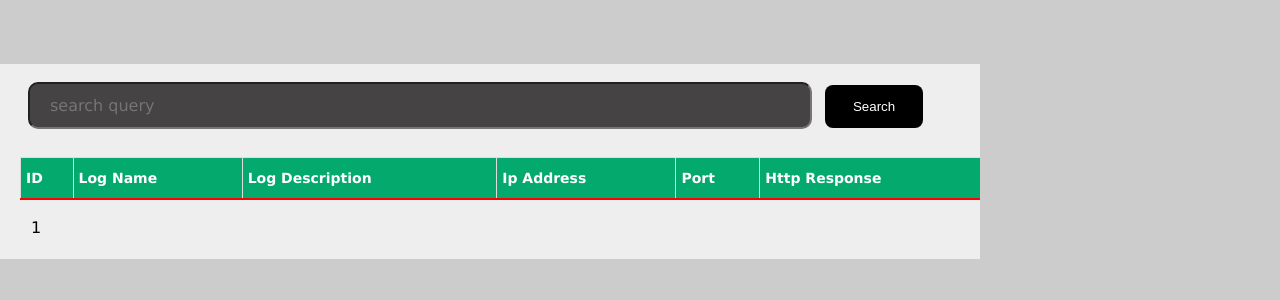
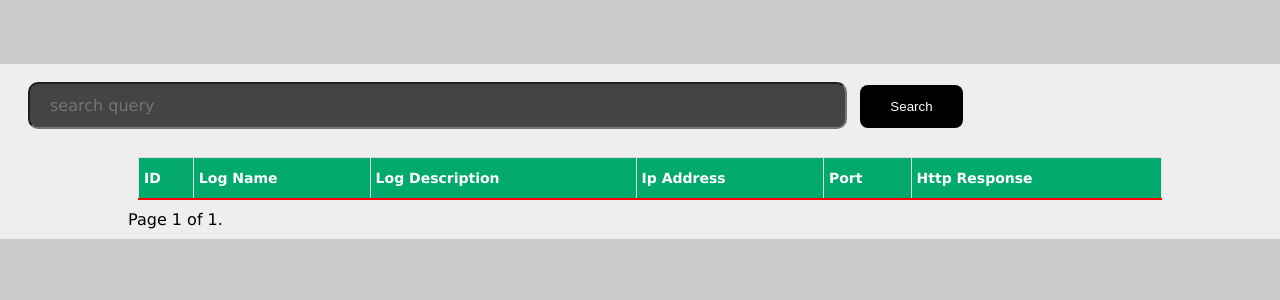
Before and after one commit to jamowcade/fulltestserach_django, a Django app: page / in a window 1280 px wide. Shown: the top 300 px of the page. Run offline with Django 4.2, Linux system fonts and the light colour scheme; data that the repository does not hold is empty.

Commit message:
updated pagination

```diff
--- a/myapp/static/style.css
+++ b/myapp/static/style.css
@@ -9,7 +9,7 @@
 
 .main{
 
-    width: 980px;
+    width: 100%;
     background-color: #eee;
     /* border: 3px solid rgb(31, 31, 88); */
     overflow: hidden;
@@ -23,7 +23,7 @@
    margin-top: 10px;
    margin-left: 20px;
    margin-right: 20px;
-   width: 100%;
+   width: 80%;
 
 
 
@@ -62,7 +62,7 @@
 }
 
 .table-div{
-    width: 100%;
+    width: 80%;
     padding: 10px;
     margin-top: 10px;
     margin: auto;
--- a/myapp/templates/index.html
+++ b/myapp/templates/index.html
@@ -41,7 +41,7 @@
                     <th>Http Response</th>
                 </thead>
                 <tbody>
-                    {% for log in first_page %}
+                    {% for log in page_obj %}
                     <tr>
                         <td>{{log.id}}</td>
                         <td>{{log.name}}</td>
@@ -55,7 +55,26 @@
                 </tbody>
 
             </table>
-            <div class="pagination">
+
+
+<div class="pagination">
+    <span class="step-links">
+        {% if page_obj.has_previous %}
+            <a href="?page=1">&laquo; first</a>
+            <a href="?page={{ page_obj.previous_page_number }}">previous</a>
+        {% endif %}
+
+        <span class="current">
+            Page {{ page_obj.number }} of {{ page_obj.paginator.num_pages }}.
+        </span>
+
+        {% if page_obj.has_next %}
+            <a href="?page={{ page_obj.next_page_number }}">next</a>
+            <a href="?page={{ page_obj.paginator.num_pages }}">last &raquo;</a>
+        {% endif %}
+    </span>
+</div>
+            <!-- <div class="pagination">
                 {% for i in page_range %}
                 {% if i <= 3 %}
                 <a style="margin-left: 5px; " href="{{i}}">{{i}}</a>
@@ -66,8 +85,8 @@
                 {% endfor %}
                 </div>
                 <script>
-
-                </script>
+                    $('a')
+                </script> -->
 
             <!-- End of table div -->
         </div>
@@ -80,57 +99,57 @@
     </div>
 
 <script>
-    $(document).on('submit','#search-form',function(e){
-        e.preventDefault();
-        let searchTerm = $('#search').val();
-        let errorEl = $('.error');
-            // console.log(searchTerm);
-            $.ajax({
-                type: 'GET',
-                url: "{% url 'search' %}",
-                data: {
-                    search:$('#search').val()
-                },
+    // $(document).on('submit','#search-form',function(e){
+    //     e.preventDefault();
+    //     let searchTerm = $('#search').val();
+    //     let errorEl = $('.error');
+    //         // console.log(searchTerm);
+    //         $.ajax({
+    //             type: 'GET',
+    //             url: "{% url 'search' %}",
+    //             data: {
+    //                 search:$('#search').val()
+    //             },
 
-                success: function(response){
-                    $('tbody').empty();
-                    let temp = "";
-                    if(response.logs.length > 0){
+    //             success: function(response){
+    //                 $('tbody').empty();
+    //                 let temp = "";
+    //                 if(response.logs.length > 0){
 
-                        for(var log in response.logs){
+    //                     for(var log in response.logs){
 
-                        temp = `
-                        <tr>
-                            <td> ${response.logs[log].id}</td>
-                            <td>${response.logs[log].name}</td>
-                            <td>${response.logs[log].description}</td>
-                            <td>${response.logs[log].ip_address}</td>
-                            <td> ${response.logs[log].port}</td>
-                            <td> ${response.logs[log].http_response}</td>
-                        </tr>
-                        `;
-                        $('tbody').append(temp)
+    //                     temp = `
+    //                     <tr>
+    //                         <td> ${response.logs[log].id}</td>
+    //                         <td>${response.logs[log].name}</td>
+    //                         <td>${response.logs[log].description}</td>
+    //                         <td>${response.logs[log].ip_address}</td>
+    //                         <td> ${response.logs[log].port}</td>
+    //                         <td> ${response.logs[log].http_response}</td>
+    //                     </tr>
+    //                     `;
+    //                     $('tbody').append(temp)
 
-                    }
-                    }
-                    else{
-                        temp = `<p>No Data matches <b>${searchTerm}</b></p>`;
-                        $('tbody').append(temp)
+    //                 }
+    //                 }
+    //                 else{
+    //                     temp = `<p>No Data matches <b>${searchTerm}</b></p>`;
+    //                     $('tbody').append(temp)
 
-                    }
+    //                 }
 
-                },
-                error: function(response){
-                    errorEl.css('display','block')
-                    errorEl.css('color','red','font-size',20);
-                    errorEl.text('Error: Invalid Query');
+    //             },
+    //             error: function(response){
+    //                 errorEl.css('display','block')
+    //                 errorEl.css('color','red','font-size',20);
+    //                 errorEl.text('Error: Invalid Query');
 
-                    errorEl.fadeOut(7000)
-                }
-            });
-        });
+    //                 errorEl.fadeOut(7000)
+    //             }
+    //         });
+    //     });
         // pagination
-        $('a').click(function(e){
+        $('aa').click(function(e){
             e.preventDefault();
             var page_no = $(this).attr('href');
 
@@ -143,9 +162,10 @@
 
                 },
                 success: function(response){
+                    console.log(response.pages)
                     $('tbody').empty();
                     let temp = ""
-                    for(let log in response.logs){
+                    for(let log in response.logs[page_range]){
                         temp = `
                         <tr>
                             <td> ${response.logs[log].id}</td>
--- a/myapp/views.py
+++ b/myapp/views.py
@@ -4,26 +4,54 @@
 from django.http import JsonResponse
 from django.core.paginator import Paginator
 # Create your views here.
+def paginate(object, per_page):
+    object_paginator = Paginator(object, per_page)
+
 
 def index(request):
-    logs = mylogs.objects.all()
-    per_page = 20
-    obj_paginator = Paginator(logs, per_page)
-    firt_page = obj_paginator.page(1).object_list
-    page_range = obj_paginator.page_range
-    # return JsonResponse({"logs":list(logs.values())})
-    logs = mylogs.objects.all()
+    logs = ""
+    q = request.GET.get('search')
+    if q:
+        vector = SearchVector('name','description', 'port','http_response', 'ip_address')
+        query = SearchQuery(q, search_type="raw")
+        # search_headline = SearchHeadline('description', query)
+        logs = mylogs.objects.annotate(search=vector).filter(search=query)
+    else:
+        logs = mylogs.objects.all()
+    paginator = Paginator(logs, 10) # Show 25 contacts per page.
+
+    page_number = request.GET.get('page')
+    page_obj = paginator.get_page(page_number)
+
+
+
     context = {
-        "first_page":firt_page,
-        "logs":logs,
-        'obj_paginator': obj_paginator,
-        'page_range': page_range
+        "page_obj":page_obj
     }
-    if request.method == 'POST':
-        #getting page number
-        page_no = request.POST.get('page_no', None)
-        logs = list(obj_paginator.page(page_no).object_list.values('id', 'name','description','ip_address','port','http_response'))
-        return JsonResponse({"logs":logs})
+    # logs = mylogs.objects.all()
+    # per_page = 10
+    # obj_paginator = Paginator(logs, per_page)
+    # firt_page = obj_paginator.page(1).object_list
+    # page_range = obj_paginator.page_range
+    # # return JsonResponse({"logs":list(logs.values())})
+
+    # context = {
+    #     "first_page":firt_page,
+    #     "logs":logs,
+    #     'obj_paginator': obj_paginator,
+    #     'page_range': page_range
+    # }
+    # page_range = {
+    #     "page_range": page_range
+    # }
+    # pages = list(page_range)
+
+    # #getting page number
+    # if request.method == "POST":
+    #     page_no = request.POST.get('page_no',None)
+    #     logs = list(obj_paginator.page(page_no).object_list.values('id', 'name','description','ip_address','port','http_response'))
+
+    #     return JsonResponse({"logs":logs, "pages":pages})
     return render(request, 'index.html', context)
 
 def search(request):
```
